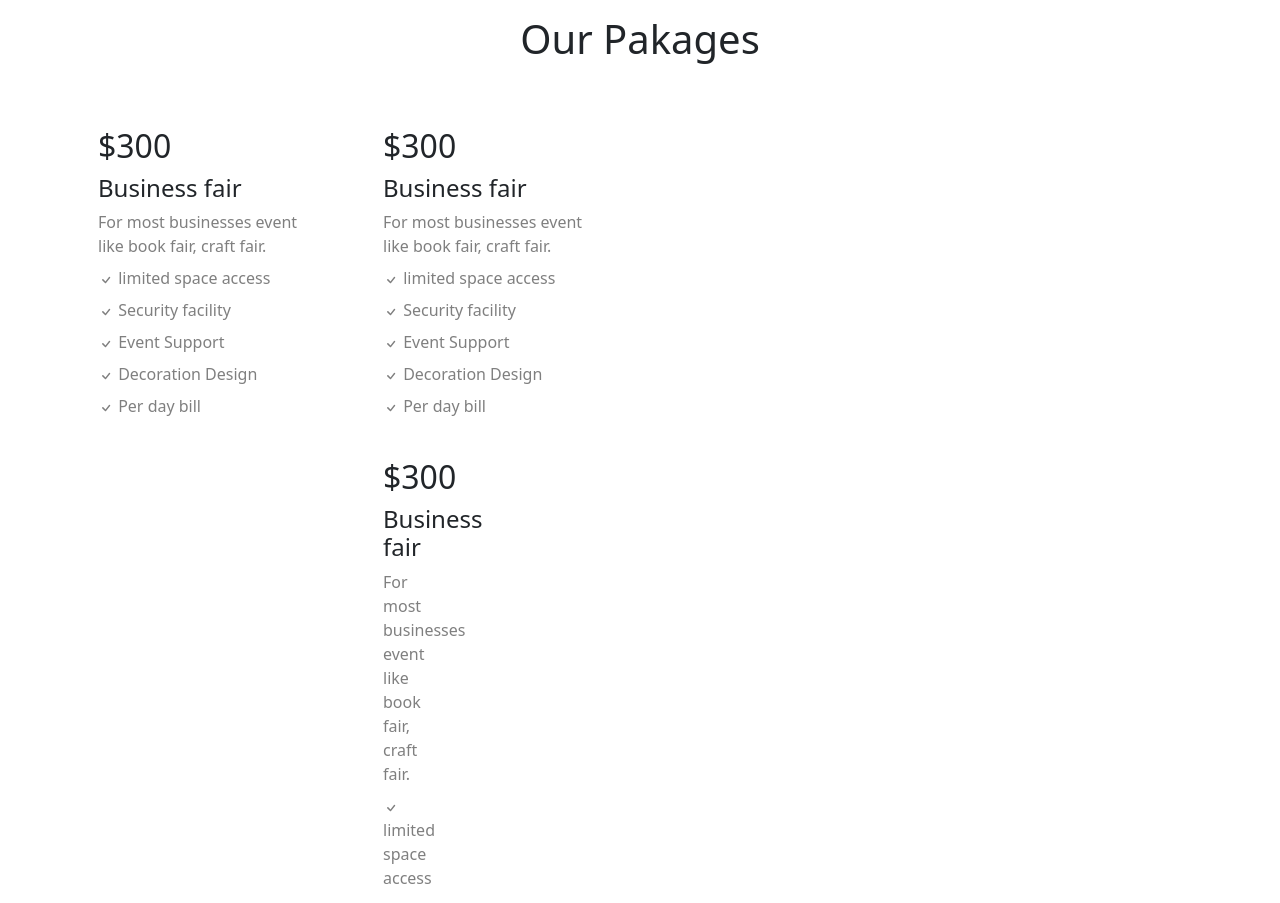
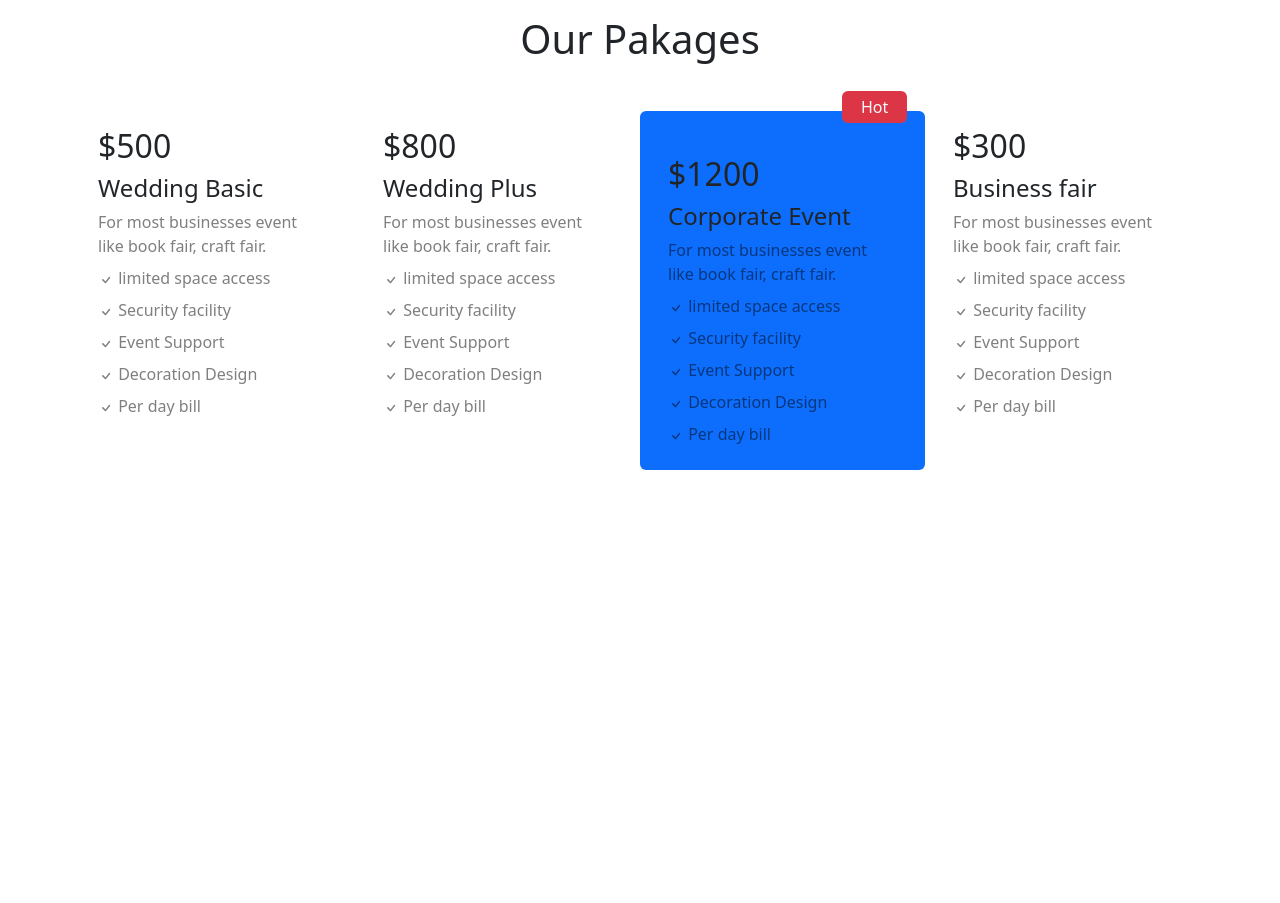
Before and after one commit to Saiful182/convention-center, a website: page index.html in a window 1280 px wide. Shown: the part 1020-1923 px from the top of the page. After the commit the page ends 1538 px from the top, so only its background shows below. Drawn offline with nearby package versions, Linux system fonts and the light colour scheme.

Commit message:
pakages complete

```diff
--- a/index.html
+++ b/index.html
@@ -6,6 +6,7 @@
     <meta http-equiv="X-UA-Compatible" content="IE=edge">
     <meta name="viewport" content="width=device-width, initial-scale=1.0">
     <link rel="stylesheet" href="style.css">
+    <link rel="stylesheet" href="https://cdnjs.cloudflare.com/ajax/libs/animate.css/4.1.1/animate.min.css" />
     <link href="https://cdn.jsdelivr.net/npm/bootstrap@5.2.0/dist/css/bootstrap.min.css" rel="stylesheet"
         integrity="sha384-gH2yIJqKdNHPEq0n4Mqa/HGKIhSkIHeL5AyhkYV8i59U5AR6csBvApHHNl/vI1Bx" crossorigin="anonymous">
     <script src="https://cdn.jsdelivr.net/npm/bootstrap@5.2.0/dist/js/bootstrap.bundle.min.js"
@@ -138,12 +139,12 @@
             <div class="pakages my-5">
                 <p class="h1 text-center my-5">Our Pakages</p>
 
-                <div class="container my-5 overflow-hidden">
+                <div class="container my-5 ">
                     <div class="row gy-sm-2">
-                        <div class="col-3">
+                        <div class="col-lg-3 col-md-6 col-xs-12">
                             <div class="p-3 ">
-                                <p class="h2">$300</p>
-                                <p class="h4">Business fair</p>
+                                <p class="h2">$500</p>
+                                <p class="h4">Wedding Basic</p>
                                 <p class="text-black-50 fs-6 my-2 ">For most businesses event
                                     like book fair, craft fair.</p>
                                 <p class="text-black-50 fs-6 my-2"><svg xmlns="http://www.w3.org/2000/svg" width="16"
@@ -173,8 +174,77 @@
                                     </svg> Per day bill</p>
                             </div>
                         </div>
-                        <div class="col-3">
-
+                        <div class="col-lg-3 col-md-6 col-xs-12">
+                            <div class="p-3 ">
+                                <p class="h2">$800</p>
+                                <p class="h4">Wedding Plus</p>
+                                <p class="text-black-50 fs-6 my-2 ">For most businesses event
+                                    like book fair, craft fair.</p>
+                                <p class="text-black-50 fs-6 my-2"><svg xmlns="http://www.w3.org/2000/svg" width="16"
+                                        height="16" fill="currentColor" class="bi bi-check" viewBox="0 0 16 16">
+                                        <path
+                                            d="M10.97 4.97a.75.75 0 0 1 1.07 1.05l-3.99 4.99a.75.75 0 0 1-1.08.02L4.324 8.384a.75.75 0 1 1 1.06-1.06l2.094 2.093 3.473-4.425a.267.267 0 0 1 .02-.022z" />
+                                    </svg> limited space access</p>
+                                <p class="text-black-50 fs-6 my-2"><svg xmlns="http://www.w3.org/2000/svg" width="16"
+                                        height="16" fill="currentColor" class="bi bi-check" viewBox="0 0 16 16">
+                                        <path
+                                            d="M10.97 4.97a.75.75 0 0 1 1.07 1.05l-3.99 4.99a.75.75 0 0 1-1.08.02L4.324 8.384a.75.75 0 1 1 1.06-1.06l2.094 2.093 3.473-4.425a.267.267 0 0 1 .02-.022z" />
+                                    </svg> Security facility</p>
+                                <p class="text-black-50 fs-6 my-2"><svg xmlns="http://www.w3.org/2000/svg" width="16"
+                                        height="16" fill="currentColor" class="bi bi-check" viewBox="0 0 16 16">
+                                        <path
+                                            d="M10.97 4.97a.75.75 0 0 1 1.07 1.05l-3.99 4.99a.75.75 0 0 1-1.08.02L4.324 8.384a.75.75 0 1 1 1.06-1.06l2.094 2.093 3.473-4.425a.267.267 0 0 1 .02-.022z" />
+                                    </svg> Event Support</p>
+                                <p class="text-black-50 fs-6 my-2"><svg xmlns="http://www.w3.org/2000/svg" width="16"
+                                        height="16" fill="currentColor" class="bi bi-check" viewBox="0 0 16 16">
+                                        <path
+                                            d="M10.97 4.97a.75.75 0 0 1 1.07 1.05l-3.99 4.99a.75.75 0 0 1-1.08.02L4.324 8.384a.75.75 0 1 1 1.06-1.06l2.094 2.093 3.473-4.425a.267.267 0 0 1 .02-.022z" />
+                                    </svg> Decoration Design</p>
+                                <p class="text-black-50 fs-6 my-2"><svg xmlns="http://www.w3.org/2000/svg" width="16"
+                                        height="16" fill="currentColor" class="bi bi-check" viewBox="0 0 16 16">
+                                        <path
+                                            d="M10.97 4.97a.75.75 0 0 1 1.07 1.05l-3.99 4.99a.75.75 0 0 1-1.08.02L4.324 8.384a.75.75 0 1 1 1.06-1.06l2.094 2.093 3.473-4.425a.267.267 0 0 1 .02-.022z" />
+                                    </svg> Per day bill</p>
+                            </div>
+                        </div>
+                        <div class="main col-lg-3 col-md-6 col-xs-12 bg-primary rounded">
+                            <div>
+                                <p class="positioning-content rounded bg-danger fs-6 p-1 text-center text-light w-25">
+                                    Hot</p>
+                            </div>
+                            <div class="p-3 ">
+                                <p class="h2">$1200</p>
+                                <p class="h4">Corporate Event</p>
+                                <p class="text-black-50 fs-6 my-2 ">For most businesses event
+                                    like book fair, craft fair.</p>
+                                <p class="text-black-50 fs-6 my-2"><svg xmlns="http://www.w3.org/2000/svg" width="16"
+                                        height="16" fill="currentColor" class="bi bi-check" viewBox="0 0 16 16">
+                                        <path
+                                            d="M10.97 4.97a.75.75 0 0 1 1.07 1.05l-3.99 4.99a.75.75 0 0 1-1.08.02L4.324 8.384a.75.75 0 1 1 1.06-1.06l2.094 2.093 3.473-4.425a.267.267 0 0 1 .02-.022z" />
+                                    </svg> limited space access</p>
+                                <p class="text-black-50 fs-6 my-2"><svg xmlns="http://www.w3.org/2000/svg" width="16"
+                                        height="16" fill="currentColor" class="bi bi-check" viewBox="0 0 16 16">
+                                        <path
+                                            d="M10.97 4.97a.75.75 0 0 1 1.07 1.05l-3.99 4.99a.75.75 0 0 1-1.08.02L4.324 8.384a.75.75 0 1 1 1.06-1.06l2.094 2.093 3.473-4.425a.267.267 0 0 1 .02-.022z" />
+                                    </svg> Security facility</p>
+                                <p class="text-black-50 fs-6 my-2"><svg xmlns="http://www.w3.org/2000/svg" width="16"
+                                        height="16" fill="currentColor" class="bi bi-check" viewBox="0 0 16 16">
+                                        <path
+                                            d="M10.97 4.97a.75.75 0 0 1 1.07 1.05l-3.99 4.99a.75.75 0 0 1-1.08.02L4.324 8.384a.75.75 0 1 1 1.06-1.06l2.094 2.093 3.473-4.425a.267.267 0 0 1 .02-.022z" />
+                                    </svg> Event Support</p>
+                                <p class="text-black-50 fs-6 my-2"><svg xmlns="http://www.w3.org/2000/svg" width="16"
+                                        height="16" fill="currentColor" class="bi bi-check" viewBox="0 0 16 16">
+                                        <path
+                                            d="M10.97 4.97a.75.75 0 0 1 1.07 1.05l-3.99 4.99a.75.75 0 0 1-1.08.02L4.324 8.384a.75.75 0 1 1 1.06-1.06l2.094 2.093 3.473-4.425a.267.267 0 0 1 .02-.022z" />
+                                    </svg> Decoration Design</p>
+                                <p class="text-black-50 fs-6 my-2"><svg xmlns="http://www.w3.org/2000/svg" width="16"
+                                        height="16" fill="currentColor" class="bi bi-check" viewBox="0 0 16 16">
+                                        <path
+                                            d="M10.97 4.97a.75.75 0 0 1 1.07 1.05l-3.99 4.99a.75.75 0 0 1-1.08.02L4.324 8.384a.75.75 0 1 1 1.06-1.06l2.094 2.093 3.473-4.425a.267.267 0 0 1 .02-.022z" />
+                                    </svg> Per day bill</p>
+                            </div>
+                        </div>
+                        <div class=" col-md-6 col-sm-12 col-lg-3">
                             <div class="p-3 ">
                                 <p class="h2">$300</p>
                                 <p class="h4">Business fair</p>
@@ -207,82 +277,6 @@
                                     </svg> Per day bill</p>
 
                             </div>
-                            <div class="col-3">
-                                <div class="p-3 ">
-                                    <p class="h2">$300</p>
-                                    <p class="h4">Business fair</p>
-                                    <p class="text-black-50 fs-6 my-2 ">For most businesses event
-                                        like book fair, craft fair.</p>
-                                    <p class="text-black-50 fs-6 my-2"><svg xmlns="http://www.w3.org/2000/svg"
-                                            width="16" height="16" fill="currentColor" class="bi bi-check"
-                                            viewBox="0 0 16 16">
-                                            <path
-                                                d="M10.97 4.97a.75.75 0 0 1 1.07 1.05l-3.99 4.99a.75.75 0 0 1-1.08.02L4.324 8.384a.75.75 0 1 1 1.06-1.06l2.094 2.093 3.473-4.425a.267.267 0 0 1 .02-.022z" />
-                                        </svg> limited space access</p>
-                                    <p class="text-black-50 fs-6 my-2"><svg xmlns="http://www.w3.org/2000/svg"
-                                            width="16" height="16" fill="currentColor" class="bi bi-check"
-                                            viewBox="0 0 16 16">
-                                            <path
-                                                d="M10.97 4.97a.75.75 0 0 1 1.07 1.05l-3.99 4.99a.75.75 0 0 1-1.08.02L4.324 8.384a.75.75 0 1 1 1.06-1.06l2.094 2.093 3.473-4.425a.267.267 0 0 1 .02-.022z" />
-                                        </svg> Security facility</p>
-                                    <p class="text-black-50 fs-6 my-2"><svg xmlns="http://www.w3.org/2000/svg"
-                                            width="16" height="16" fill="currentColor" class="bi bi-check"
-                                            viewBox="0 0 16 16">
-                                            <path
-                                                d="M10.97 4.97a.75.75 0 0 1 1.07 1.05l-3.99 4.99a.75.75 0 0 1-1.08.02L4.324 8.384a.75.75 0 1 1 1.06-1.06l2.094 2.093 3.473-4.425a.267.267 0 0 1 .02-.022z" />
-                                        </svg> Event Support</p>
-                                    <p class="text-black-50 fs-6 my-2"><svg xmlns="http://www.w3.org/2000/svg"
-                                            width="16" height="16" fill="currentColor" class="bi bi-check"
-                                            viewBox="0 0 16 16">
-                                            <path
-                                                d="M10.97 4.97a.75.75 0 0 1 1.07 1.05l-3.99 4.99a.75.75 0 0 1-1.08.02L4.324 8.384a.75.75 0 1 1 1.06-1.06l2.094 2.093 3.473-4.425a.267.267 0 0 1 .02-.022z" />
-                                        </svg> Decoration Design</p>
-                                    <p class="text-black-50 fs-6 my-2"><svg xmlns="http://www.w3.org/2000/svg"
-                                            width="16" height="16" fill="currentColor" class="bi bi-check"
-                                            viewBox="0 0 16 16">
-                                            <path
-                                                d="M10.97 4.97a.75.75 0 0 1 1.07 1.05l-3.99 4.99a.75.75 0 0 1-1.08.02L4.324 8.384a.75.75 0 1 1 1.06-1.06l2.094 2.093 3.473-4.425a.267.267 0 0 1 .02-.022z" />
-                                        </svg> Per day bill</p>
-                                </div>
-                                <div class="col-3">
-                                    <div class="p-3 ">
-                                        <p class="h2">$300</p>
-                                        <p class="h4">Business fair</p>
-                                        <p class="text-black-50 fs-6 my-2 ">For most businesses event
-                                            like book fair, craft fair.</p>
-                                        <p class="text-black-50 fs-6 my-2"><svg xmlns="http://www.w3.org/2000/svg"
-                                                width="16" height="16" fill="currentColor" class="bi bi-check"
-                                                viewBox="0 0 16 16">
-                                                <path
-                                                    d="M10.97 4.97a.75.75 0 0 1 1.07 1.05l-3.99 4.99a.75.75 0 0 1-1.08.02L4.324 8.384a.75.75 0 1 1 1.06-1.06l2.094 2.093 3.473-4.425a.267.267 0 0 1 .02-.022z" />
-                                            </svg> limited space access</p>
-                                        <p class="text-black-50 fs-6 my-2"><svg xmlns="http://www.w3.org/2000/svg"
-                                                width="16" height="16" fill="currentColor" class="bi bi-check"
-                                                viewBox="0 0 16 16">
-                                                <path
-                                                    d="M10.97 4.97a.75.75 0 0 1 1.07 1.05l-3.99 4.99a.75.75 0 0 1-1.08.02L4.324 8.384a.75.75 0 1 1 1.06-1.06l2.094 2.093 3.473-4.425a.267.267 0 0 1 .02-.022z" />
-                                            </svg> Security facility</p>
-                                        <p class="text-black-50 fs-6 my-2"><svg xmlns="http://www.w3.org/2000/svg"
-                                                width="16" height="16" fill="currentColor" class="bi bi-check"
-                                                viewBox="0 0 16 16">
-                                                <path
-                                                    d="M10.97 4.97a.75.75 0 0 1 1.07 1.05l-3.99 4.99a.75.75 0 0 1-1.08.02L4.324 8.384a.75.75 0 1 1 1.06-1.06l2.094 2.093 3.473-4.425a.267.267 0 0 1 .02-.022z" />
-                                            </svg> Event Support</p>
-                                        <p class="text-black-50 fs-6 my-2"><svg xmlns="http://www.w3.org/2000/svg"
-                                                width="16" height="16" fill="currentColor" class="bi bi-check"
-                                                viewBox="0 0 16 16">
-                                                <path
-                                                    d="M10.97 4.97a.75.75 0 0 1 1.07 1.05l-3.99 4.99a.75.75 0 0 1-1.08.02L4.324 8.384a.75.75 0 1 1 1.06-1.06l2.094 2.093 3.473-4.425a.267.267 0 0 1 .02-.022z" />
-                                            </svg> Decoration Design</p>
-                                        <p class="text-black-50 fs-6 my-2"><svg xmlns="http://www.w3.org/2000/svg"
-                                                width="16" height="16" fill="currentColor" class="bi bi-check"
-                                                viewBox="0 0 16 16">
-                                                <path
-                                                    d="M10.97 4.97a.75.75 0 0 1 1.07 1.05l-3.99 4.99a.75.75 0 0 1-1.08.02L4.324 8.384a.75.75 0 1 1 1.06-1.06l2.094 2.093 3.473-4.425a.267.267 0 0 1 .02-.022z" />
-                                            </svg> Per day bill</p>
-                                    </div>
-                                </div>
-                            </div>
                         </div>
         </section>
     </main>
--- a/package.json
+++ b/package.json
@@ -1,5 +1,6 @@
 {
   "dependencies": {
+    "animate.css": "^4.1.1",
     "bootstrap": "^5.2.0",
     "bootstrap-icons": "^1.9.1"
   }
--- a/style.css
+++ b/style.css
@@ -5,3 +5,15 @@ body {
 .carousel-item img {
     filter: brightness(50%);
 }
+
+.main {
+    position: relative;
+
+}
+
+.positioning-content {
+    position: relative;
+    left: 190px;
+    margin-top: -20px;
+
+}
```
Also changed, not shown: 1 other file.
